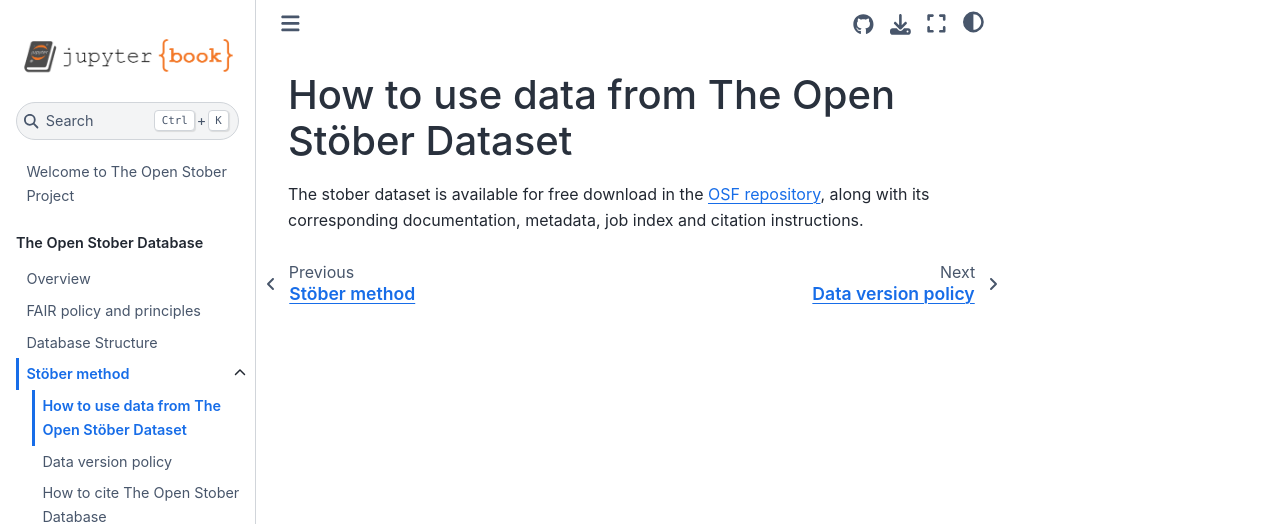
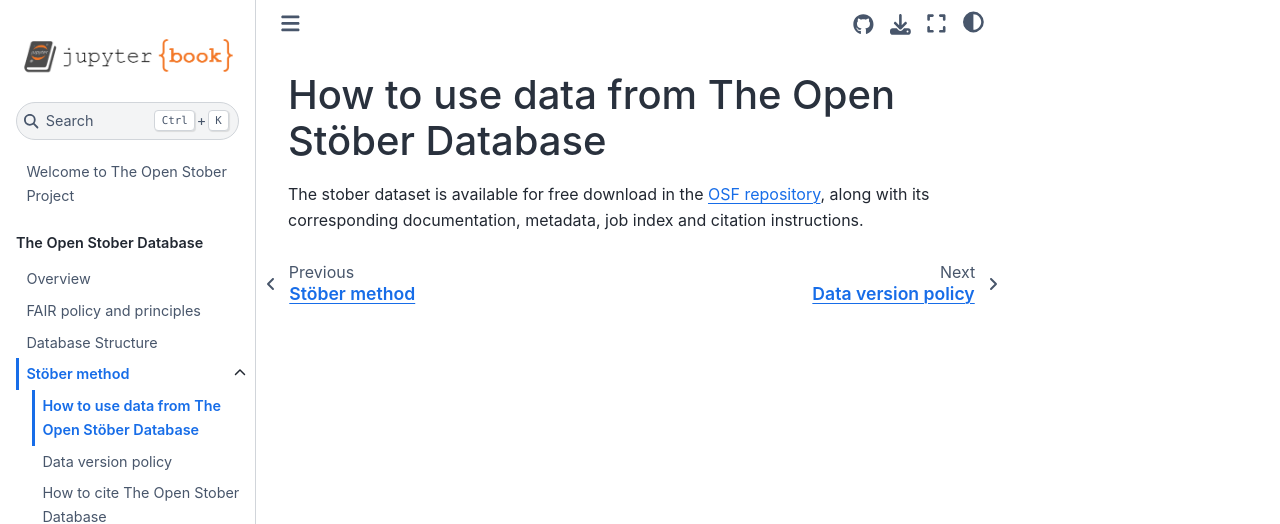
Before and after one commit to open-nanosystems/open-stober-project, a Jupyter Book: the page built from docs/database/how-to-use.md, in a window 1280 px wide. Shown: the top 524 px of the page. Built offline with Jupyter Book 1.0.4 settings and Sphinx 7.4.7 and the Sphinx Book theme 1.1.4, drawn with Linux system fonts in a browser that asks for light colours.

Commit message:
Update how-to-use.md

```diff
--- a/docs/database/how-to-use.md
+++ b/docs/database/how-to-use.md
@@ -1,2 +1,2 @@
-# How to use data from The Open Stöber Dataset
+# How to use data from The Open Stöber Database
 The stober dataset is available for free download in the [OSF repository](https://doi.org/10.17605/OSF.IO/NR842), along with its corresponding documentation, metadata, job index and citation instructions.
```
